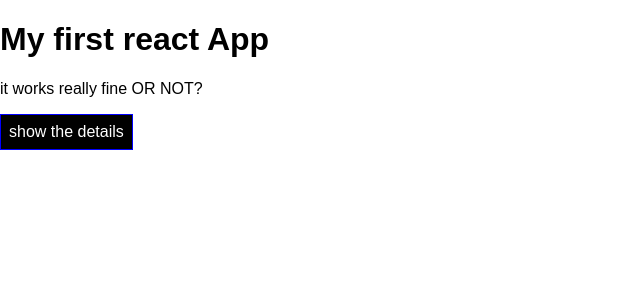
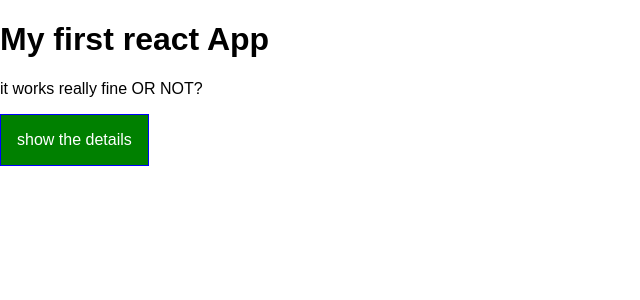
Before and after one commit to wesalnama111/onlinecousellingsystem, a React app: page / in a window 1280 px wide. Shown: the top 300 px of the page, without its empty margins (0-640 px from the left). Built offline with nearby package versions, Linux system fonts and the light colour scheme.

Commit message:
spitting app into components

```diff
--- a/src/App.css
+++ /dev/null
@@ -1,14 +0,0 @@
-.App {
-  text-align: center;
-}
-button :hover{
-  background-color: white;
-  cursor: pointer;
-  color: black;
-}
-.bold{
-  font-weight: bold;
-}
-.red{
-  color: red;
-}
--- a/src/ErrorBoundary/ErrorBoundary.js
+++ /dev/null
@@ -1,20 +0,0 @@
-import React, {Component} from 'react';
-
-class ErrorBoundary extends Component{
-state={
-    hasError:false,
-    errorMessage:'',
-}
- ComponentDidCatch =(error, info)=>{
-     this.setState({hasError:true, errorMessage:error});
- }
- render(){
-     if(this.state.hasError){
-     return <h1>{this.state.errorMessage}</h1>
- }
- else {
-     return this.props.children;
- }
-}
-}
-export default ErrorBoundary
--- /dev/null
+++ b/src/components/Cockpit/Cockpit.js
@@ -0,0 +1,25 @@
+import React from 'react'
+import classes  from './Cockput.css'
+
+const cockpit = (props) =>{
+    const assignedclasses = [];
+    let btnClass='';
+    if(props.showPersons){
+      btnClass= classes.red;
+    }
+    if(props.persons.length <= 2 ){
+      classes.push(classes.red);
+    }
+    if(props.persons.length <= 1){
+      classes.push(classes.bold);
+    }
+
+    return (
+        <div className={classes.Cockpit}>
+        <h1>My first react App</h1>
+        <p className={assignedclasses.join(' ')}>it works really fine OR NOT? </p>
+        <button className={btnClass} onClick = {props.clicked}>show the details</button>
+        </div>
+    );
+};
+export default cockpit;
--- /dev/null
+++ b/src/components/Cockpit/Cockput.css
@@ -0,0 +1,26 @@
+.bold{
+    font-weight: bold;
+  }
+  .red{
+    color: red;
+  }
+.Cockpit button {
+   border:1px solid blue;
+   padding:16px;
+   background-color: green;
+   font:inherit;
+   color: white;
+   cursor: pointer;
+  }
+  .Cockpit button:hover{
+      background-color: lightgreen;
+      color:black;
+  }
+  .Cockpit buttton.Red{
+      background-color: red;
+  }
+  .Cockpit button.Red:hover{
+      background-color: salmon;
+      color:black;
+
+    }
--- /dev/null
+++ b/src/components/Persons/Persons.js
@@ -0,0 +1,13 @@
+import React from 'react';
+import Person from './Person/Person';
+const persons =(props)=> props.persons.map((persone, index) => {
+        return  <Person
+                  click = {()=>props.clicked(index)}
+                  name = {persone.name}
+                  age = {persone.age}
+                  key = {persone.id}
+                  changed = {(event) => props.changed(event, persone.id)}
+                  />
+        });
+
+export default persons;
--- /dev/null
+++ b/src/containers/App.css
@@ -0,0 +1,4 @@
+.App {
+  text-align: center;
+  margin:0 auto;
+}
--- a/src/App.js
+++ b/src/containers/App.js
@@ -1,7 +1,8 @@
 import React, { Component } from 'react';
 import './App.css';
-import Person from './Person/Person';
-import ErrorBoundary from './ErrorBoundary/ErrorBoundary';
+import Person from '../components/Persons/Person/Person';
+import Persons from '../components/Persons/Persons';
+import Cockpit from '../components/Cockpit/Cockpit';
 
 
 class App extends Component {
@@ -58,51 +59,26 @@
   }
 
   render() {
-    const style = {
-      backgroundColor: 'black',
-      font:'inherit',
-      border:'1px solid blue',
-      padding :'8px',
-      cursor:'pointer',
-      color: 'white',
 
-    }
     let person = null;
     if (this.state.showPersons)
     {
-      person = (
-        <div>
-          {
-            this.state.persons.map((persone, index) => {
-              return   <ErrorBoundary key = {persone.id}><Person
-                        click = {this.deletePerson.bind(this, index)}
-                        name = {persone.name}
-                        age = {persone.age}
+      person =
 
-                        changed = {(event) => this.nameChange(event, persone.id)}
-                        /></ErrorBoundary>
-              })}
-        </div>
-      )
-      style.backgroundColor='white';
-      style.color='black';
-    }
-    const classes = [];
-    if(this.state.persons.length <= 2 ){
-      classes.push('red');
-    }
-    if(this.state.persons.length <= 1){
-      classes.push('bold');
-    }
-    const rand=Math.random();
-    if(rand > 0.7){
-      throw new Error('something went wrongS');
-    }
+          <Persons
+          persons={this.state.persons}
+          clicked={this.deletePerson}
+          changed={this.nameChange}
+          />;
+     }
+
+
     return (
       <div className="App">
-        <h1>My first react App</h1>
-        <p className={classes.join(' ')}>it works really fine OR NOT? </p>
-        <button style = {style} onClick = {this.togglePerson}>show the details</button>
+      <Cockpit
+      showPersons={this.state.showPersons}
+      persons={this.state.persons}
+      clicked={this.togglePerson}/>
         {person}
       </div>
     );
--- a/src/index.js
+++ b/src/index.js
@@ -1,7 +1,7 @@
 import React from 'react';
 import ReactDOM from 'react-dom';
 import './index.css';
-import App from './App';
+import App from './containers/App';
 import registerServiceWorker from './registerServiceWorker';
 
 ReactDOM.render(<App/>, document.getElementById('root'));
```
Also changed, not shown: src/components/Persons/Person/Person.js (renamed from src/Person/Person.js), src/components/Persons/Person/person.css (renamed from src/Person/person.css), 1 other file (tests, documents, lock files or other folders).
